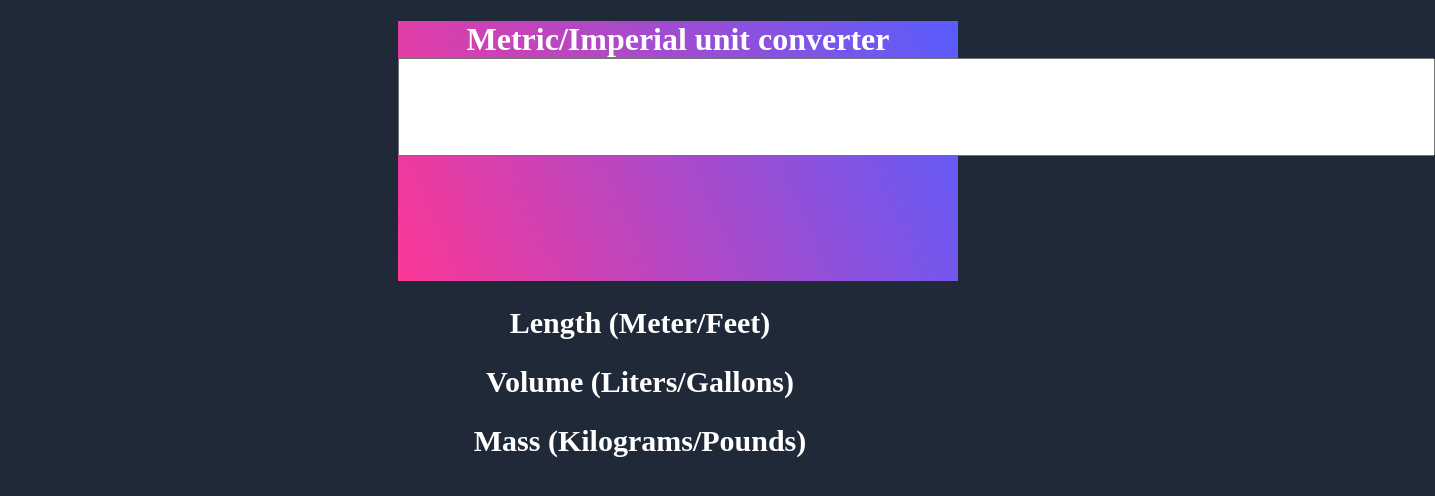
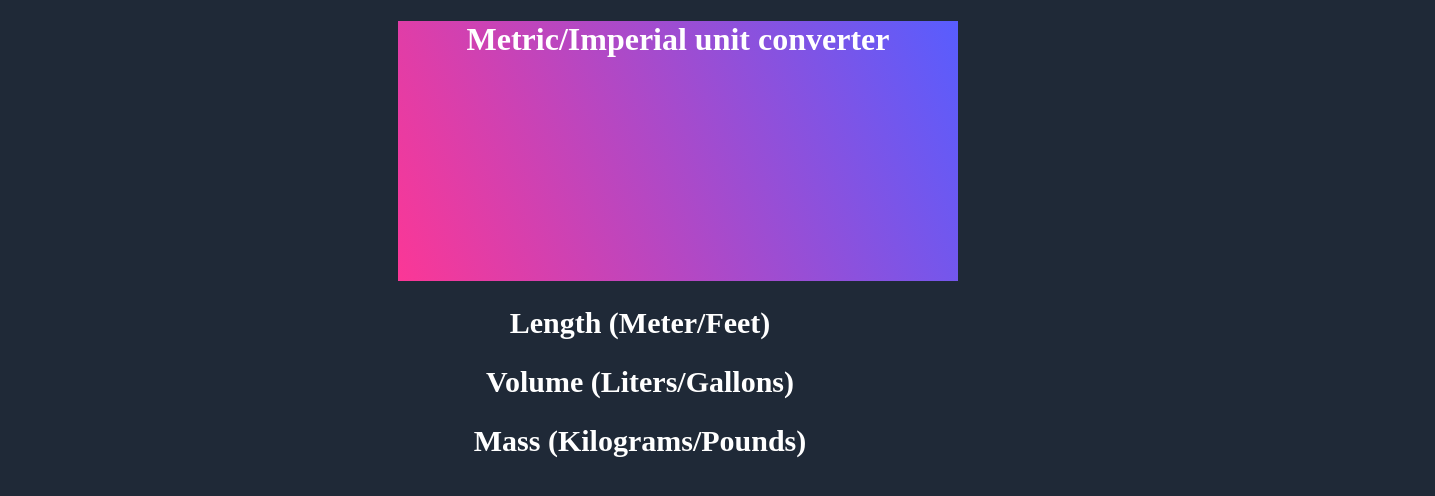
Before and after one commit to ghost-nex/Practice, a plain HTML site: page unitConverter/index.html in a window 1280 px wide. Shown: the whole page, 1435 px wide, since content can reach past the window. Drawn offline with Linux system fonts and the light colour scheme.

Commit message:
Update index.html

```diff
--- a/unitConverter/index.html
+++ b/unitConverter/index.html
@@ -7,7 +7,7 @@
             <main>
 
                 <h1>Metric/Imperial unit converter
-                    <input type="text" id="number-el">
+                     <p id="number-el"></p>
                 </h1>
             </main>
            <results>
```
